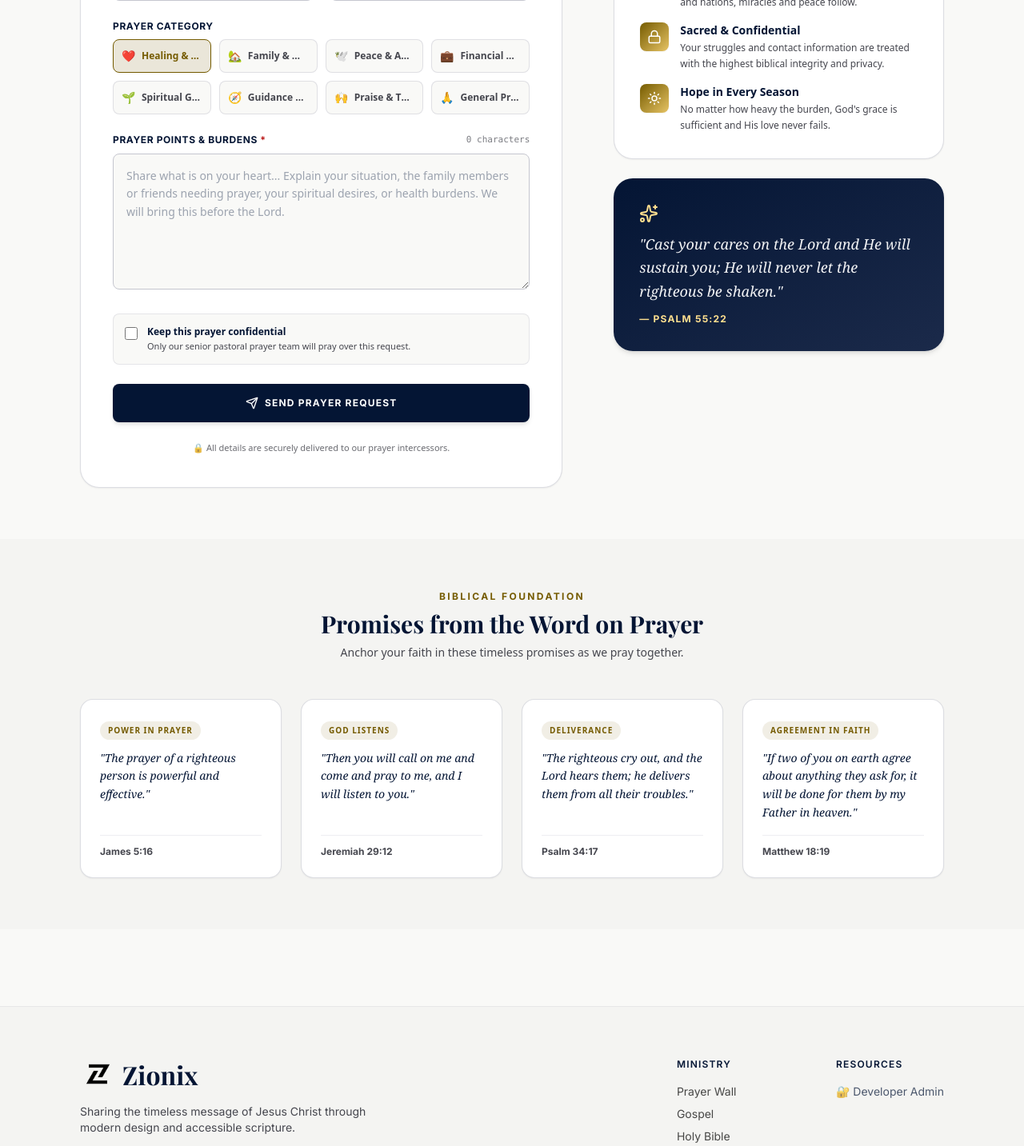
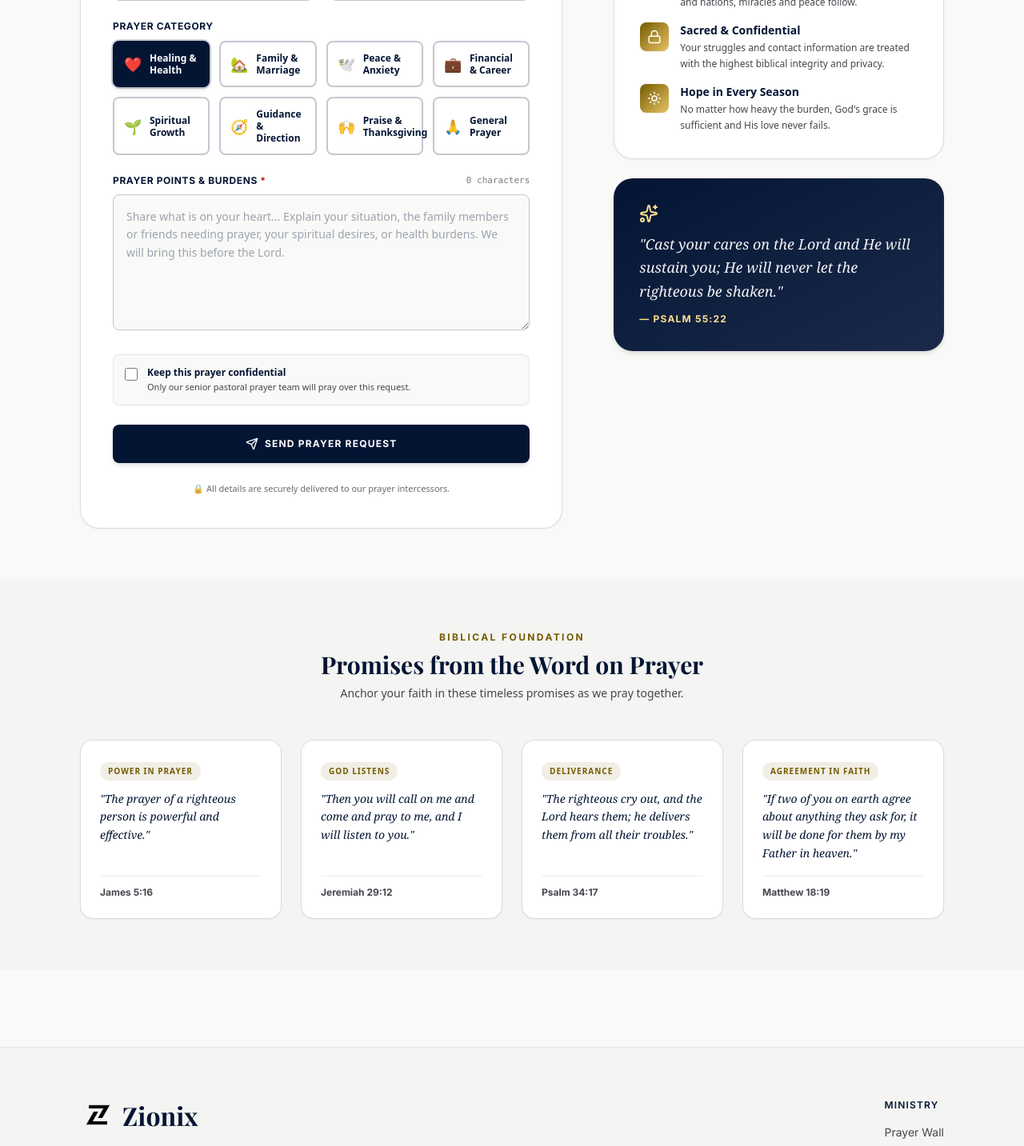
Before and after one commit to Dinesh-babu-19/Zionix, a React (Vite) app in the folder frontend/: page /prayer-wall in a window 1280 px wide. Shown: the part 780-2213 px from the top of the page at 80% size. Built offline with nearby package versions, Linux system fonts and the light colour scheme; a web font is replaced by a local one.

Commit message:
fix(prayer-wall): Make prayer categories clearly visible, fix prayer time in admin, remove developer admin from footer

```diff
--- a/frontend/src/components/Footer.jsx
+++ b/frontend/src/components/Footer.jsx
@@ -18,18 +18,13 @@ export default function Footer() {
           </p>
         </div>
 
-        <div className="grid grid-cols-2 gap-x-16 gap-y-4">
-          <div className="flex flex-col gap-2">
-            <span className="font-label-caps text-label-caps uppercase tracking-widest text-primary mb-2 text-xs">Ministry</span>
+        <div className="flex flex-col gap-2">
+          <span className="font-label-caps text-label-caps uppercase tracking-widest text-primary mb-2 text-xs">Ministry</span>
+          <div className="flex flex-wrap md:flex-col gap-x-6 gap-y-2">
             <Link className="font-body-md text-body-md text-on-tertiary-fixed-variant hover:text-primary hover:underline transition-all text-sm" to="/prayer-wall">Prayer Wall</Link>
             <Link className="font-body-md text-body-md text-on-tertiary-fixed-variant hover:text-primary hover:underline transition-all text-sm" to="/gospel">Gospel</Link>
             <Link className="font-body-md text-body-md text-on-tertiary-fixed-variant hover:text-primary hover:underline transition-all text-sm" to="/bible">Holy Bible</Link>
             <Link className="font-body-md text-body-md text-on-tertiary-fixed-variant hover:text-primary hover:underline transition-all text-sm" to="/verse">Daily Verse</Link>
-          </div>
-
-          <div className="flex flex-col gap-2">
-            <span className="font-label-caps text-label-caps uppercase tracking-widest text-primary mb-2 text-xs">Resources</span>
-            <Link className="font-body-md text-body-md text-primary/70 hover:text-primary hover:underline transition-all text-sm" to="/admin">🔐 Developer Admin</Link>
           </div>
         </div>
       </div>
--- a/frontend/src/pages/AdminDailyVerse.jsx
+++ b/frontend/src/pages/AdminDailyVerse.jsx
@@ -49,6 +49,42 @@ export default function AdminDailyVerse() {
   const [saveSuccess, setSaveSuccess] = useState(null);
   const [saveError, setSaveError] = useState('');
   const [activeTab, setActiveTab] = useState('editor'); // 'editor' | 'preview' | 'history' | 'prayers'
+
+  // Format prayer request time accurately according to local timezone
+  const formatRequestDate = (req) => {
+    if (!req) return 'Recently';
+
+    if (req.submittedAt) {
+      const d = new Date(req.submittedAt);
+      if (!isNaN(d.getTime())) {
+        return d.toLocaleString('en-US', {
+          month: 'short',
+          day: 'numeric',
+          year: 'numeric',
+          hour: 'numeric',
+          minute: '2-digit',
+          hour12: true
+        });
+      }
+    }
+
+    if (req.id && typeof req.id === 'string' && req.id.startsWith('prayer-')) {
+      const ts = parseInt(req.id.replace('prayer-', ''), 10);
+      if (!isNaN(ts) && ts > 1000000000000) {
+        const d = new Date(ts);
+        return d.toLocaleString('en-US', {
+          month: 'short',
+          day: 'numeric',
+          year: 'numeric',
+          hour: 'numeric',
+          minute: '2-digit',
+          hour12: true
+        });
+      }
+    }
+
+    return req.formattedDate || 'Recently';
+  };
 
   // Fetch current daily verse & prayer requests if authenticated
   const loadAdminData = () => {
@@ -810,7 +846,7 @@ export default function AdminDailyVerse() {
                               <div>
                                 <h3 className="font-bold text-primary text-base flex items-center gap-2">
                                   {req.name}
-                                  <span className="text-[11px] font-semibold text-secondary bg-secondary/10 px-2.5 py-0.5 rounded-full">
+                                  <span className="text-[11px] font-bold text-primary bg-primary/10 border border-primary/20 px-2.5 py-0.5 rounded-full">
                                     {req.category || 'General Prayer'}
                                   </span>
                                 </h3>
@@ -821,8 +857,8 @@ export default function AdminDailyVerse() {
                             </div>
 
                             <div className="text-right text-xs">
-                              <span className="text-[11px] text-on-surface-variant/70 font-mono block">
-                                {req.formattedDate || req.submittedAt || 'Recently'}
+                              <span className="text-[11px] text-primary/80 font-mono font-semibold block">
+                                {formatRequestDate(req)}
                               </span>
                               {req.isPrivate ? (
                                 <span className="inline-block mt-1 text-[10px] font-bold text-red-600 bg-red-50 border border-red-200 px-2 py-0.5 rounded-full uppercase">
--- a/frontend/src/pages/PrayerWall.jsx
+++ b/frontend/src/pages/PrayerWall.jsx
@@ -225,25 +225,32 @@ export default function PrayerWall() {
 
                   {/* Prayer Category */}
                   <div>
-                    <label className="block font-label-caps text-xs uppercase tracking-wider text-primary font-bold mb-2">
+                    <label className="block font-label-caps text-xs uppercase tracking-wider text-primary font-bold mb-2.5">
                       Prayer Category
                     </label>
-                    <div className="grid grid-cols-2 sm:grid-cols-4 gap-2.5">
-                      {PRAYER_CATEGORIES.map((cat) => (
+                    <div className="grid grid-cols-2 sm:grid-cols-4 gap-3">
+                      {PRAYER_CATEGORIES.map((cat) => {
+                        const isSelected = category === cat.id;
+                        return (
                           <button
                             key={cat.id}
                             type="button"
                             onClick={() => setCategory(cat.id)}
-                          className={`p-2.5 rounded-xl border text-xs font-semibold flex items-center gap-2 transition-all cursor-pointer text-left ${
-                            category === cat.id
-                              ? 'bg-secondary/15 border-secondary text-secondary shadow-sm font-bold'
-                              : 'bg-surface border-outline-variant/50 text-on-surface-variant hover:border-outline'
+                            className={`p-3 rounded-xl border-2 flex items-center gap-2.5 transition-all cursor-pointer text-left ${
+                              isSelected
+                                ? 'bg-primary border-primary text-white shadow-md font-bold ring-2 ring-primary/20'
+                                : 'bg-white dark:bg-zinc-800 border-outline-variant hover:border-primary/50 text-primary dark:text-zinc-100 font-bold hover:bg-surface-container-low'
                             }`}
                           >
-                          <span className="text-sm">{cat.icon}</span>
-                          <span className="truncate">{cat.label}</span>
+                            <span className="text-lg shrink-0">{cat.icon}</span>
+                            <span className={`text-xs font-bold leading-tight flex-1 break-words ${
+                              isSelected ? 'text-white' : 'text-primary dark:text-zinc-100'
+                            }`}>
+                              {cat.label}
+                            </span>
                           </button>
-                      ))}
+                        );
+                      })}
                     </div>
                   </div>
 
```
Also changed, not shown: 1 other file (tests, documents, lock files or other folders). Lines whose indentation alone changed are shown as unchanged.
